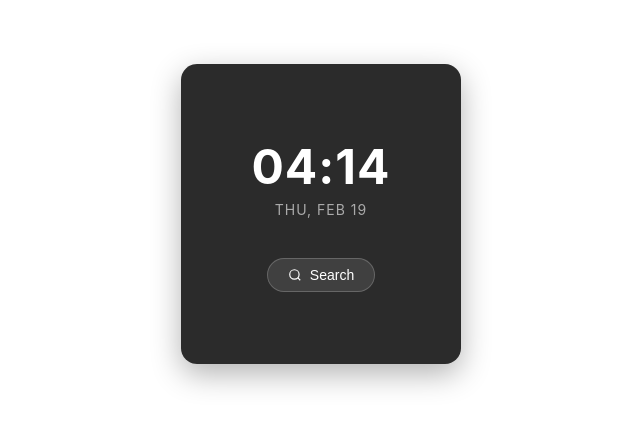
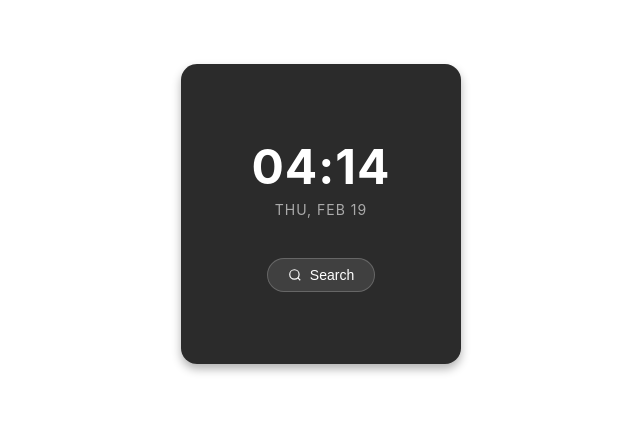
Before and after one commit to wisek4110-byte/book_search, a plain HTML site: page index.html in a window 1280 px wide. Shown: the part 186-612 px from the top of the page, without its empty margins (319-959 px from the left). Drawn offline with Linux system fonts and the light colour scheme.

Commit message:
Update index.html

```diff
--- a/index.html
+++ b/index.html
@@ -23,7 +23,7 @@
             height: 300px;
             background-color: #2b2b2b;
             border-radius: 16px;
-            box-shadow: 0 10px 30px rgba(0,0,0,0.3);
+            box-shadow: 0 5px 10px rgba(0,0,0,0.3);
             color: #ffffff;
             position: relative;
             overflow: hidden;
```
